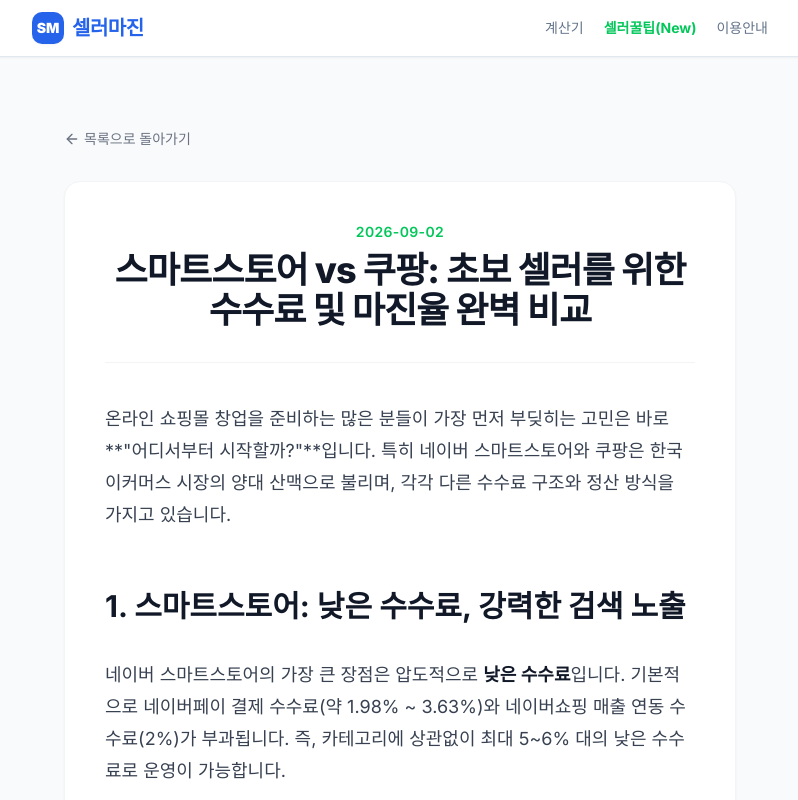
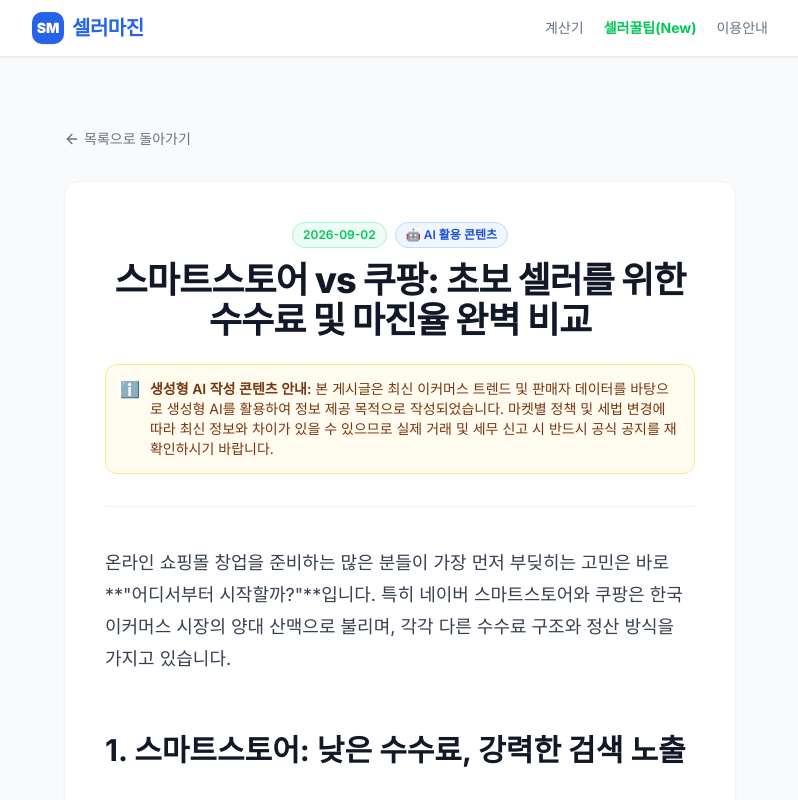
Before and after one commit to hoonzzz/seller-calc, a Next.js app: page /tips/smartstore-vs-coupang in a window 1280 px wide. Shown: the top 800 px of the page, without its empty margins (240-1038 px from the left). Built offline with nearby package versions, Linux system fonts and the light colour scheme.

Commit message:
feat: AI 생성 콘텐츠 투명성 고지 및 뱃지 UI 추가

```diff
--- a/src/app/tips/[slug]/page.tsx
+++ b/src/app/tips/[slug]/page.tsx
@@ -37,12 +37,25 @@
 
       <article className="bg-white rounded-2xl shadow-sm border border-gray-100 p-6 md:p-10">
         <header className="mb-10 border-b border-gray-100 pb-8 text-center">
-          <p className="text-sm font-semibold text-[#03C75A] tracking-wide uppercase mb-2">
-            {postData.date}
-          </p>
-          <h1 className="text-2xl md:text-4xl font-extrabold text-gray-900 tracking-tight leading-tight">
+          <div className="flex items-center justify-center gap-2 mb-3">
+            <span className="text-xs font-semibold px-2.5 py-1 rounded-full bg-emerald-50 text-[#03C75A] border border-emerald-200">
+              {postData.date}
+            </span>
+            <span className="text-xs font-semibold px-2.5 py-1 rounded-full bg-blue-50 text-blue-700 border border-blue-200 flex items-center gap-1">
+              🤖 AI 활용 콘텐츠
+            </span>
+          </div>
+          <h1 className="text-2xl md:text-4xl font-extrabold text-gray-900 tracking-tight leading-tight mb-6">
             {postData.title}
           </h1>
+
+          {/* AI 투명성 가이드라인 준수 안내 박스 */}
+          <div className="bg-amber-50/80 border border-amber-200 rounded-xl p-3.5 text-xs md:text-sm text-amber-900 text-left flex items-start gap-2.5 leading-relaxed">
+            <span className="text-base leading-none mt-0.5">ℹ️</span>
+            <div>
+              <strong className="font-semibold">생성형 AI 작성 콘텐츠 안내:</strong> 본 게시글은 최신 이커머스 트렌드 및 판매자 데이터를 바탕으로 생성형 AI를 활용하여 정보 제공 목적으로 작성되었습니다. 마켓별 정책 및 세법 변경에 따라 최신 정보와 차이가 있을 수 있으므로 실제 거래 및 세무 신고 시 반드시 공식 공지를 재확인하시기 바랍니다.
+            </div>
+          </div>
         </header>
 
         <div className="prose prose-lg max-w-none prose-headings:font-bold prose-a:text-[#03C75A] prose-a:no-underline hover:prose-a:underline prose-img:rounded-xl">
--- a/src/app/tips/page.tsx
+++ b/src/app/tips/page.tsx
@@ -27,7 +27,12 @@
             <div className="bg-white p-6 rounded-2xl shadow-sm border border-gray-100 hover:shadow-md hover:border-[#03C75A]/30 transition-all group">
               <div className="flex justify-between items-start">
                 <div className="flex-1 pr-4">
-                  <p className="text-sm text-gray-400 mb-2 font-medium">{date}</p>
+                  <div className="flex items-center gap-2 mb-2">
+                    <span className="text-xs text-gray-400 font-medium">{date}</span>
+                    <span className="text-[11px] font-medium px-2 py-0.5 rounded-full bg-blue-50 text-blue-600 border border-blue-100">
+                      🤖 AI 콘텐츠
+                    </span>
+                  </div>
                   <h2 className="text-xl font-bold text-gray-900 mb-2 group-hover:text-[#03C75A] transition-colors">
                     {title}
                   </h2>
```
Also changed, not shown: scripts/generate-post.js (+1 -1 lines).
